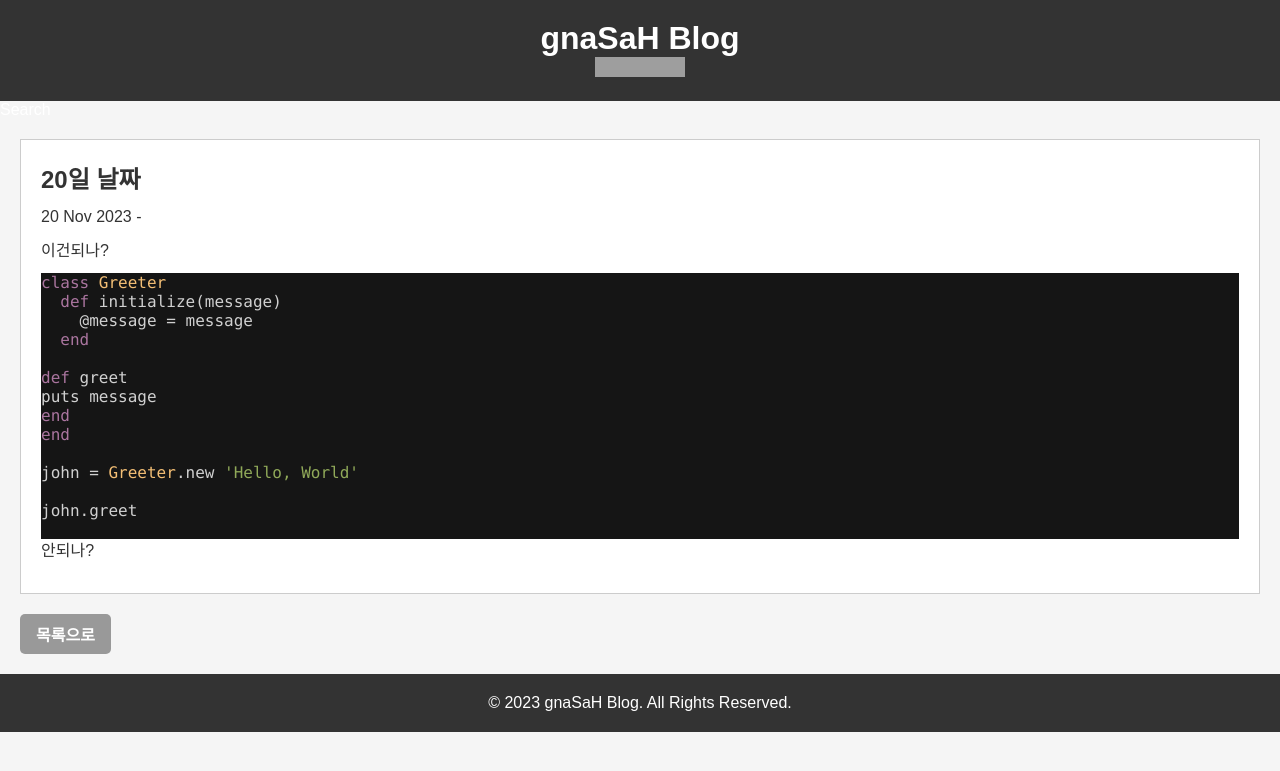
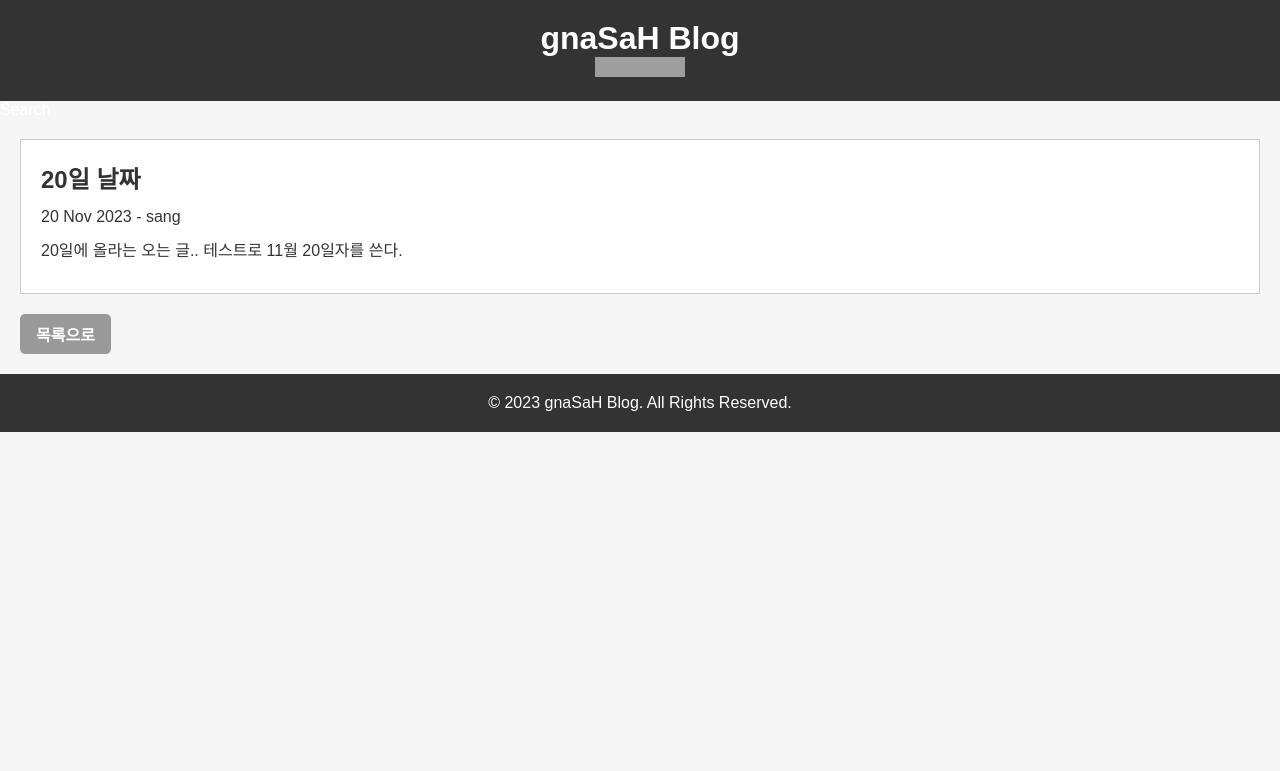
Before and after one commit to sangjjangit/sangjjangit.github.io, a Jekyll site: the page built from _posts/2023-11-20-20일내용.md, in a window 1280 px wide. Shown: the top 771 px of the page. Built offline with Jekyll 4.4.1, drawn with Linux system fonts in a browser that asks for light colours; grey boxes are pictures that could not be loaded.

Commit message:
config.yml and go_list modify

```diff
--- a/_config.yml
+++ b/_config.yml
@@ -19,15 +19,15 @@
 # in the templates via {{ site.myvariable }}.
 
 title: gnaSaH Blog
-email: your-email@example.com
-description: >- # this means to ignore newlines until "baseurl:"
-  Write an awesome description for your new site here. You can edit this
-  line in _config.yml. It will appear in your document head meta (for
-  Google search results) and in your feed.xml site description.
+# email: your-email@example.com
+# description: >- # this means to ignore newlines until "baseurl:"
+#   Write an awesome description for your new site here. You can edit this
+#   line in _config.yml. It will appear in your document head meta (for
+#   Google search results) and in your feed.xml site description.
 baseurl: "" # the subpath of your site, e.g. /blog
-url: "" # the base hostname & protocol for your site, e.g. http://example.com
-twitter_username: jekyllrb
-github_username:  jekyll
+url: "https://gnasah.github.io" # the base hostname & protocol for your site, e.g. http://example.com
+# twitter_username: jekyllrb
+# github_username:  jekyll
 
 # Build settings
 #theme: minima
@@ -56,6 +56,7 @@
 #   - vendor/gems/
 #   - vendor/ruby/
 
+# 여기서부터 계속추가하기 시작함.
 # google Analytics
 analytics:
   provider: "google-gtag"
--- a/_layouts/default.html
+++ b/_layouts/default.html
@@ -4,7 +4,7 @@
         <meta charset="utf-8">
         <meta name="viewport" content="width=device-width, initial-scale=1.0">
         <meta name="google-adsense-account" content="ca-pub-8541064564180007">
-        <title>{{ page.title }}</title>
+        <title>{{ site.title }}</title>
         <!--
         <link rel="stylesheet" href="{{ '/assets/css/styles.css' | relative_url }}">
         -->
--- a/_posts/2023-11-20-20일내용.md
+++ b/_posts/2023-11-20-20일내용.md
@@ -1,24 +1,8 @@
 ---
 layout: post
 title: 20일 날짜
+author: sang
 ---
-이건되나?
 
-<div class="highlight"><pre><span class="k">class</span> <span class="nc">Greeter</span>
-  <span class="k">def</span> <span class="nf">initialize</span><span class="p">(</span><span class="n">message</span><span class="p">)</span>
-    <span class="vi">@message</span> <span class="o">=</span> <span class="n">message</span>
-  <span class="k">end</span>
-
-<span class="k">def</span> <span class="nf">greet</span>
-<span class="nb">puts</span> <span class="n">message</span>
-<span class="k">end</span>
-<span class="k">end</span>
-
-<span class="n">john</span> <span class="o">=</span> <span class="no">Greeter</span><span class="o">.</span><span class="n">new</span> <span class="s1">&#39;Hello, World&#39;</span>
-
-<span class="n">john</span><span class="o">.</span><span class="n">greet</span>
-
-</pre></div>
-
-
-안되나?
+20일에 올라는 오는 글..
+테스트로 11월 20일자를 쓴다.
```
